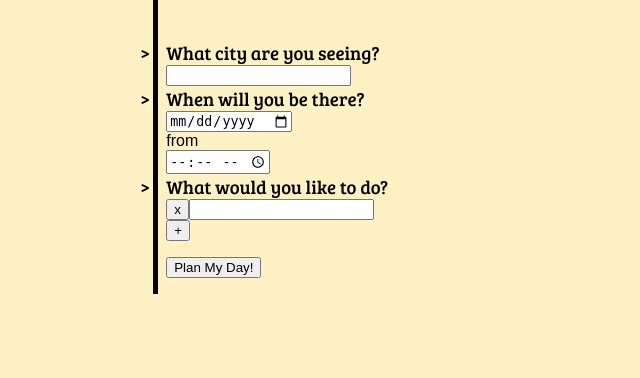
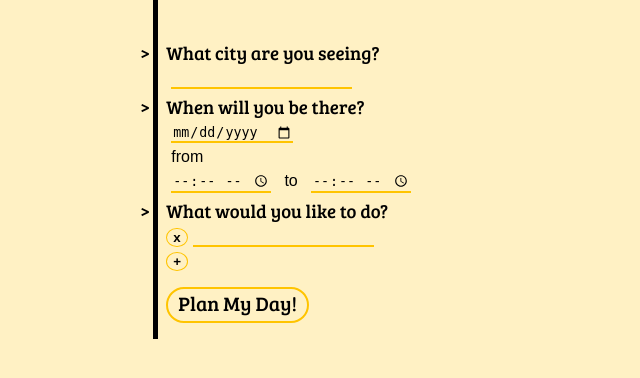
Before and after one commit to zperlo/Travel-Planner, a Django app: page / in a window 1280 px wide. Shown: the part 214-592 px from the top of the page, without its empty margins (0-640 px from the left). Run offline with Django 3.2, Linux system fonts and the light colour scheme.

Commit message:
styled buttons and fields of homepage

```diff
--- a/djangoTravelPlanner/Frontend/script.js
+++ b/djangoTravelPlanner/Frontend/script.js
@@ -58,11 +58,13 @@ function addNewActivityLine() {
     cancel.value = "x";
     cancel.id = "cancel:" + addNewActivityLine.activityID;
     cancel.onclick = removeActivityLine;
+    cancel.className = "button";
     activity.appendChild(cancel);
 
     var textField = document.createElement("input");
     textField.type = "text";
     textField.id = "textField:" + addNewActivityLine.activityID;
+    textField.className = "field";
     activity.appendChild(textField);
 
     var brElement = document.createElement("br");
--- a/djangoTravelPlanner/Frontend/styles.css
+++ b/djangoTravelPlanner/Frontend/styles.css
@@ -45,6 +45,7 @@ div.angleBracketHolder, div.content {
 }
 
 span {
+  margin: 5px;
   font-family: 'arial';
 }
 
@@ -55,3 +56,38 @@ h3 {
 .spacer {
   visibility: hidden;
 }
+
+.field {
+  margin: 5px;
+  background-color: inherit;
+  border: none;
+  border-bottom: 2px solid rgb(255, 196, 0);
+}
+
+input.button {
+  font-family: 'arial';
+  font-weight: bolder;
+  background-color: inherit;
+  border-radius: 50%;
+  border: 1px solid rgb(255, 196, 0);
+  text-align: center;
+  vertical-align: middle;
+}
+
+button {
+  font-family: 'Bree Serif';
+  font-size: 20px;
+  padding: 0px 10px 4px 10px;
+  background-color: inherit;
+  border: 2px solid rgb(255, 196, 0);
+  border-radius: 20px;
+}
+
+*:focus {
+  outline-color: rgba(255, 196, 0, 0.4);
+  background-color: rgba(255, 196, 0, 0.4);
+}
+
+.button:hover {
+  background-color: rgba(255, 196, 0, 0.4);
+}
--- a/djangoTravelPlanner/templates/homepage.html
+++ b/djangoTravelPlanner/templates/homepage.html
@@ -22,14 +22,14 @@
         <section>
             <div class='angleBracketHolder'>
                 <h3>></h3>
-                <input type='text' class='spacer'>
+                <input type='text' class='spacer field'>
                 <h3>></h3>
                 <div class='spacer'>
-                    <input type="date">
+                    <input type="date" class = 'field'>
                     <br>
                     <span>from</span>
                     <br>
-                    <input type="time">
+                    <input type="time" class='field'>
                     <br>
                 </div>
                 <h3>></h3>
@@ -37,23 +37,25 @@
             <div class='content'>
                 <form id="form">
                     <h3>What city are you seeing?</h3>
-                    <input type="text" id="where">
+                    <input type="text" id="city" class='field'>
                     <br>
                     <h3>When will you be there?</h3>
-                    <input type="date" id="date">
+                    <input type="date" id="date" class='field'>
                     <br>
                     <span>from</span>
                     <br>
-                    <input type="time" id="start">
+                    <input type="time" id="startTime" class='field'>
+                    <span>to</span>
+                    <input type="time" id="endTime" class='field'>
                     <br>
                     <h3>What would you like to do?</h3>
                     <ul id="activities"></ul>
-                    <input type="button" value="+" onclick="addNewActivityLine()">
+                    <input type="button" value="+" onclick="addNewActivityLine()" class='button'>
                     <br>
                 </form>
                 <!-- <button id="go" onclick="disableForm()">GO!</button> -->
                 <form action='results' method='GET'>
-                <button id="resultsButton" type='submit'>Plan My Day!</button>
+                <button id="resultsButton" type='submit' class='button'>Plan My Day!</button>
             </div>
         </section>
     </body>
```
